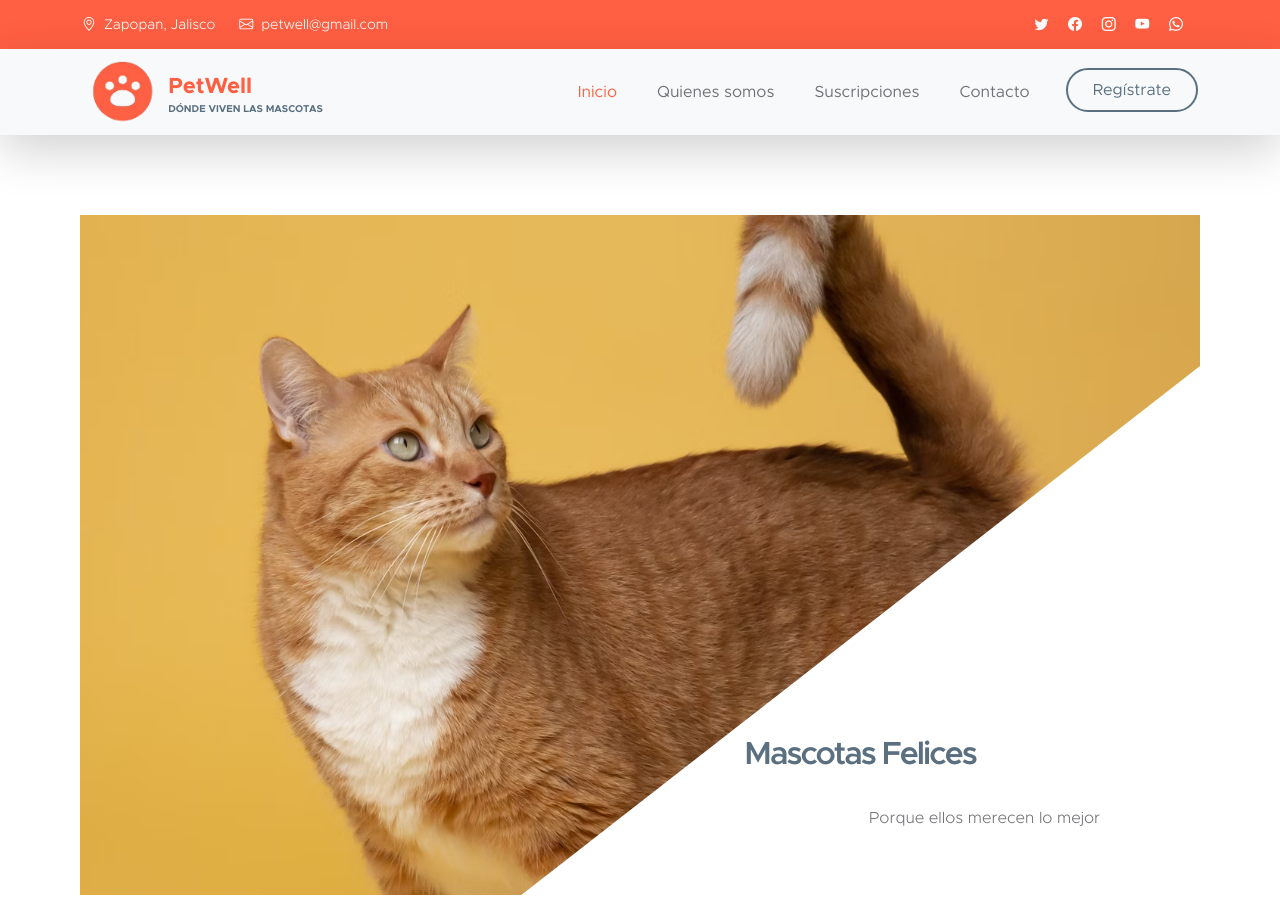
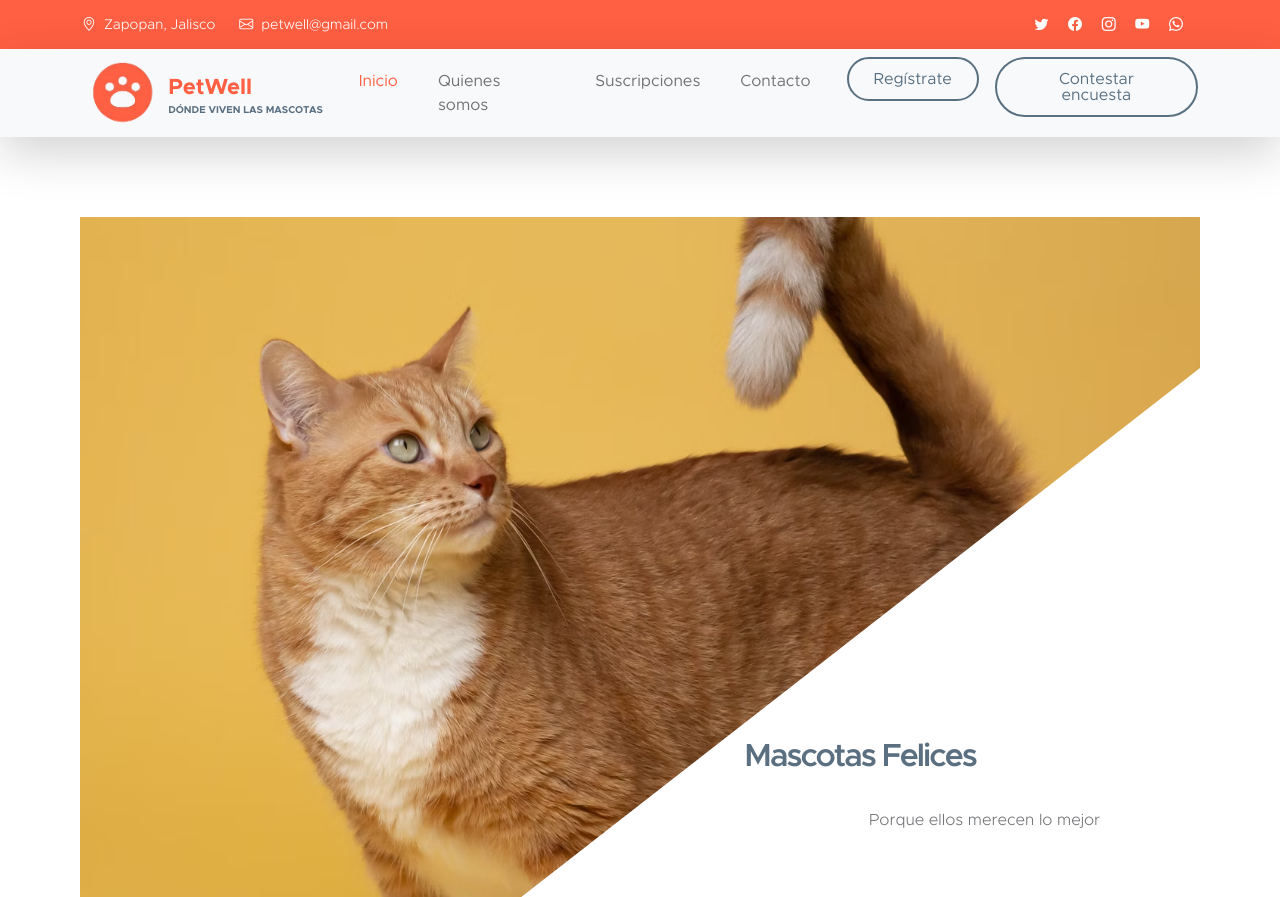
Before and after one commit to Vlad04/PetWell, a plain HTML site: page index.html in a window 1280 px wide. Shown: the top 897 px of the page. Drawn offline with Linux system fonts and the light colour scheme.

Commit message:
Update index.html

```diff
--- a/index.html
+++ b/index.html
@@ -67,6 +67,7 @@ https://templatemo.com/tm-581-kind-heart-charity
                             <li class="social-icon-item">
                                 <a href="#" class="social-icon-link bi-whatsapp"></a>
                             </li>
+
                         </ul>
                     </div>
 
@@ -109,6 +110,9 @@ https://templatemo.com/tm-581-kind-heart-charity
                         <li class="nav-item ms-3">
                             <a class="nav-link custom-btn custom-border-btn btn" href="register.html">Regístrate</a>
                         </li>
+                        <li class="nav-item ms-3">
+                          <a class="nav-link custom-btn custom-border-btn btn" target="_blank" href="https://forms.gle/KE6xBpo2SJDYQYup7">Contestar encuesta</a>
+                        </li>
                     </ul>
                 </div>
             </div>
@@ -125,11 +129,11 @@ https://templatemo.com/tm-581-kind-heart-charity
                                 <div class="carousel-inner">
                                     <div class="carousel-item active">
                                         <img src="images/pets/carrousel1.jpg" class="carousel-image img-fluid" style="position:relative; top:-50px !important" alt="...">
-
                                         <div class="carousel-caption d-flex flex-column justify-content-end">
                                             <h2>Bienestar Animal</h2>
 
                                             <p>Cuida a tu mascota, cuida su vida</p>
+
                                         </div>
                                     </div>
 
```
